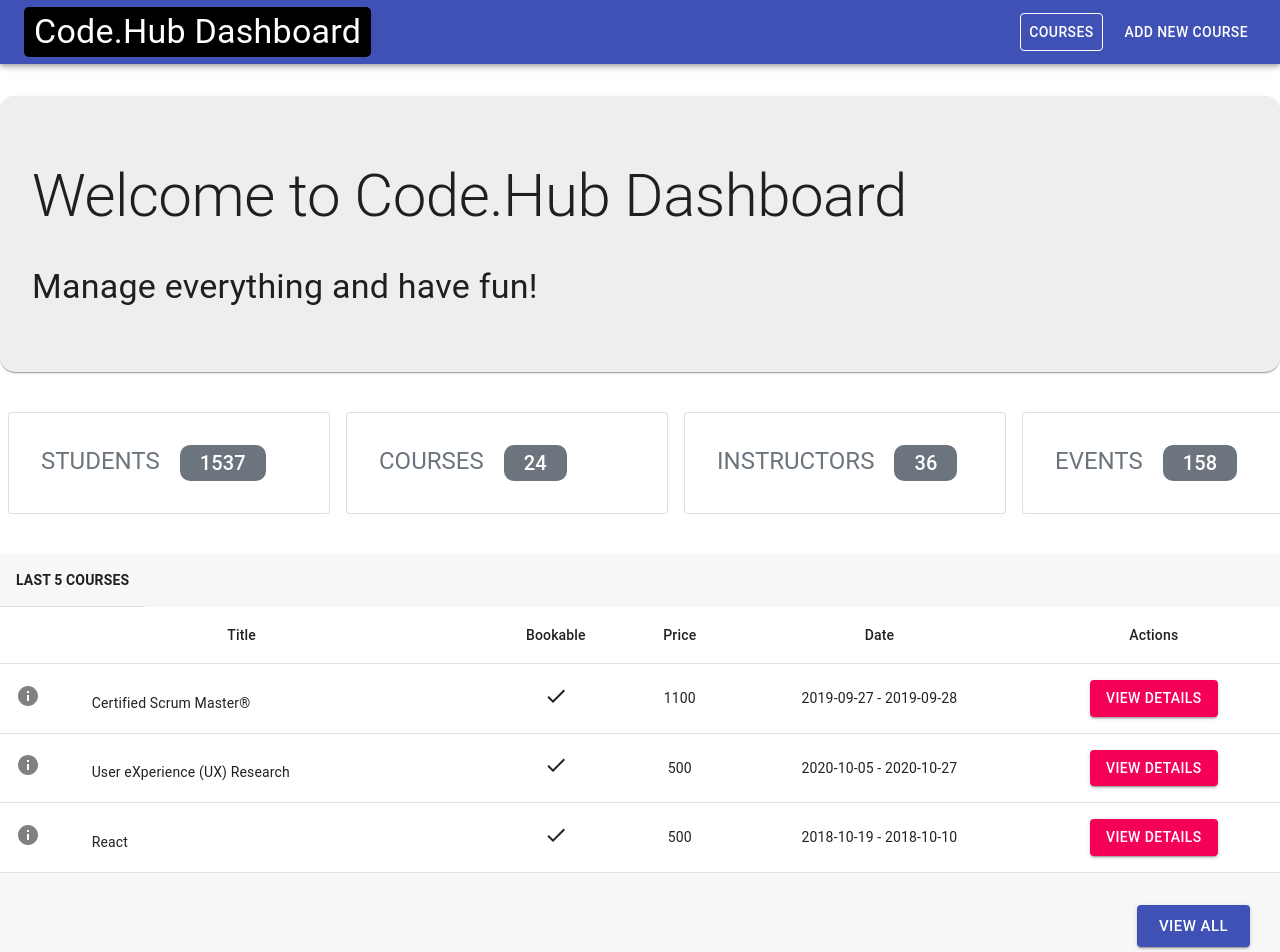
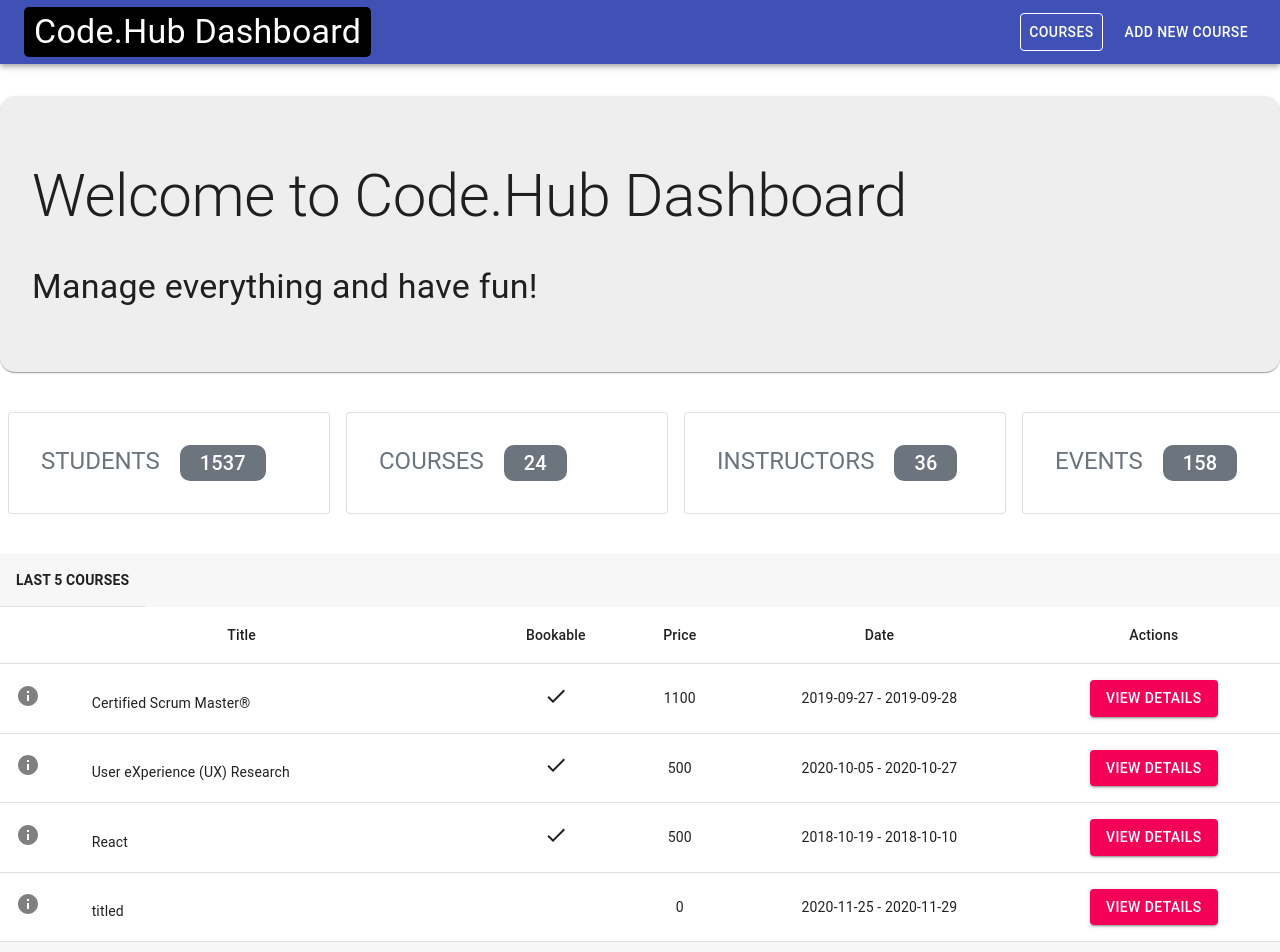
Before and after one commit to elmapaul/pfizer-test-project, a React (Create React App) app: page / in a window 1280 px wide. Shown: the top 952 px of the page. Built offline with nearby package versions, Linux system fonts and the light colour scheme; data requests are answered from the project's data file.

Commit message:
Reusability for course form and POST course added

```diff
--- a/db.json
+++ b/db.json
@@ -79,6 +79,26 @@
         "01"
       ],
       "description": "<p>This is a certified program by Athens Tech College, the first educational institution in Greece that specialises in computer science and ICT studies.</p><p>Participant’s registration (payment’s completion) implies full compliance and acceptance of Code.Learn Terms &amp; Conditions.</p>"
+    },
+    {
+      "id": "B5VKAaZ",
+      "title": "titled",
+      "imagePath": "",
+      "price": {
+        "normal": 0,
+        "early_bird": 0
+      },
+      "dates": {
+        "start_date": "2020-11-25",
+        "end_date": "2020-11-29"
+      },
+      "duration": "",
+      "open": false,
+      "instructors": [
+        "01",
+        "02"
+      ],
+      "description": ""
     }
   ],
   "instructors": [
--- a/src/components/course/CourseCardComponent.js
+++ b/src/components/course/CourseCardComponent.js
@@ -18,7 +18,8 @@
         maxWidth: '450px'
     },
     media: {
-        height: 200
+        height: 200,
+        minWidth: 400
     },
     mb20: {
         marginBottom: "10px"
--- a/src/components/course/CourseDetails.js
+++ b/src/components/course/CourseDetails.js
@@ -50,7 +50,7 @@
 
     useEffect(() => {
         // Build specific URL with id
-        const url = `${API_HOST_NAME}/courses/${("0" + id).slice(-2)}`;
+        const url = `${API_HOST_NAME}/courses/${id}`;
 
         axios.get(url)
             .then(({data}) => {
@@ -180,6 +180,7 @@
                                         <Typography variant="h6" color="textPrimary" component="p">
                                             {bio}
                                         </Typography>
+                                        <br/><hr/>
                                     </span>
                                 ))
                             }
--- a/src/components/course/CourseForm.js
+++ b/src/components/course/CourseForm.js
@@ -12,6 +12,7 @@
 import Button from '@material-ui/core/Button';
 import axios from 'axios';
 import {API_HOST_NAME} from "../../shared/routes";
+import {useHistory} from "react-router-dom";
 
 const useStyles = makeStyles((theme) => ({
     root: {
@@ -56,7 +57,9 @@
 export default function CourseForm({location}) {
     const classes = useStyles();
 
-    const { course } = location;
+    const { course, pathname } = location;
+
+    const history = useHistory();
     const [newCourse, setNewCourse] = useState(course || courseShape);
 
     const {
@@ -69,12 +72,8 @@
         open: isOpen,
     } = newCourse;
 
-    const onHandleBookable = (e) => {
-        setNewCourse({
-            ...newCourse,
-            open: Boolean(e.target.value)
-        });
-    };
+    // Depending on route we figure out what how to act [ add/edit ]
+    const isNewCourse = pathname?.indexOf("new") > 0;
 
     // Update nested properties for names having char "."
     const onChangeNestedValues = ({target}) => {
@@ -115,19 +114,23 @@
       });
     };
 
-    const handleSubmit = (e) => {
+    const handleSubmit = async (e) => {
         e.preventDefault();
 
-        // axios.post(`${API_HOST_NAME}/courses`)
-        //     .then(({data}) => setCourses(data))
-        //     .catch(_ => console.log('Error with courses fetching!'));
+        try {
+            await axios.post(`${API_HOST_NAME}/courses`, newCourse);
+            history.goBack();
+        } catch (e) {
+            console.log("Error with adding new course!", e);
+            alert("Error with adding new course!");
+        }
     };
 
     return (
         <Grid component="div" container>
             <Container maxWidth="lg" className={classes.formContainer}>
                 <Typography variant="h2" color="textPrimary" component="p" className={classes.title}>
-                    ADD COURSE
+                    {isNewCourse ? "ADD COURSE" : "UPDATE COURSE"}
                 </Typography>
 
                 <Grid item xs={12}>
@@ -151,8 +154,9 @@
                             value={isOpen}
                             control={<Checkbox color="primary" />}
                             label="Bookable"
+                            name="open"
                             labelPlacement="end"
-                            onChange={onHandleBookable}
+                            onChange={onChangeInputHandle}
                         />
 
                         <hr style={{margin: '2em 0'}}/>
@@ -203,7 +207,6 @@
                             id="date-start"
                             label="Start Date"
                             type="date"
-                            defaultValue="2020-11-24"
                             style={{margin: 0}}
                             name="dates.start_date"
                             onChange={onChangeNestedValues}
@@ -214,7 +217,6 @@
                             label="End Date"
                             type="date"
                             name="dates.end_date"
-                            defaultValue="2020-11-24"
                             style={{margin: '0 0 4em 3em'}}
                             onChange={onChangeNestedValues}
                         />
@@ -237,7 +239,7 @@
 
                         <div style={{display: 'flex', justifyContent: 'flex-end', marginTop: '2em'}}>
                             <Button variant="contained" type="submit" size="large" color="primary">
-                                Add Course
+                                {isNewCourse ? "Add course" : "Update course"}
                             </Button>
                         </div>
                     </form>
--- a/src/components/course/GridList.js
+++ b/src/components/course/GridList.js
@@ -36,7 +36,7 @@
             <div className={classes.wrapper}>
                 {
                     courses?.length && courses?.map(course => (
-                        <CourseCardComponent key={course?.title} data={course}/>)
+                        <CourseCardComponent key={course?.id} data={course}/>)
                     )
                 }
             </div>
```
